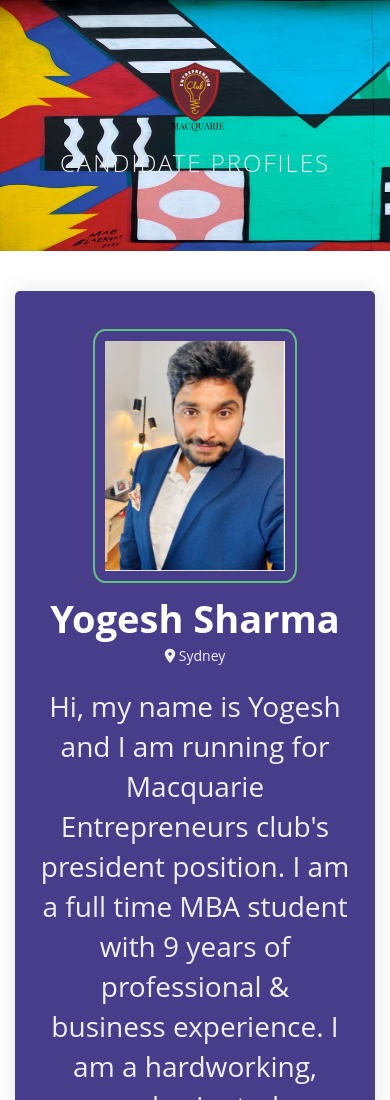
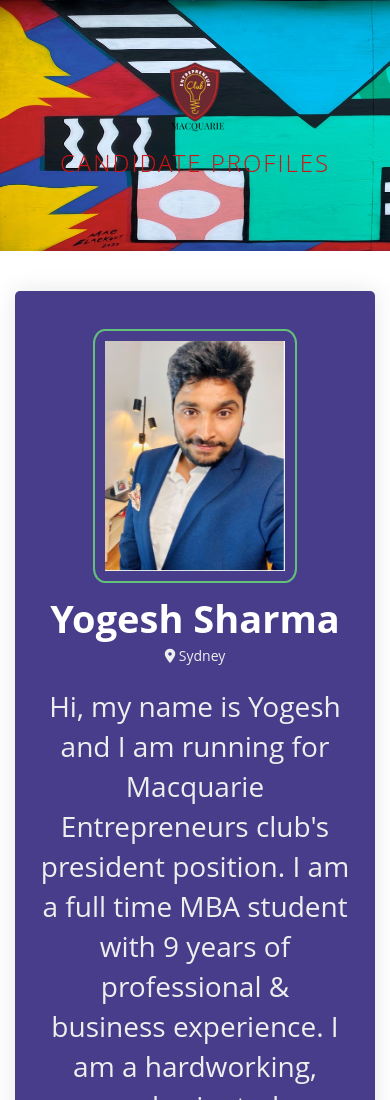
Before and after one commit to paroliav/election-profiles, a website: page index.html in a window 390 px wide. Shown: the top 1100 px of the page. Drawn offline with nearby package versions, Linux system fonts and the light colour scheme.

Commit message:
Responsive site

```diff
--- a/styles.css
+++ b/styles.css
@@ -33,7 +33,7 @@ header .logo {
 header h1 {
     font-weight:300;
     font-size:24px;
-    color:#eee;
+    color:#ce1414;
 	letter-spacing:2px;
 	text-align:center;
 	text-transform:uppercase;
```
